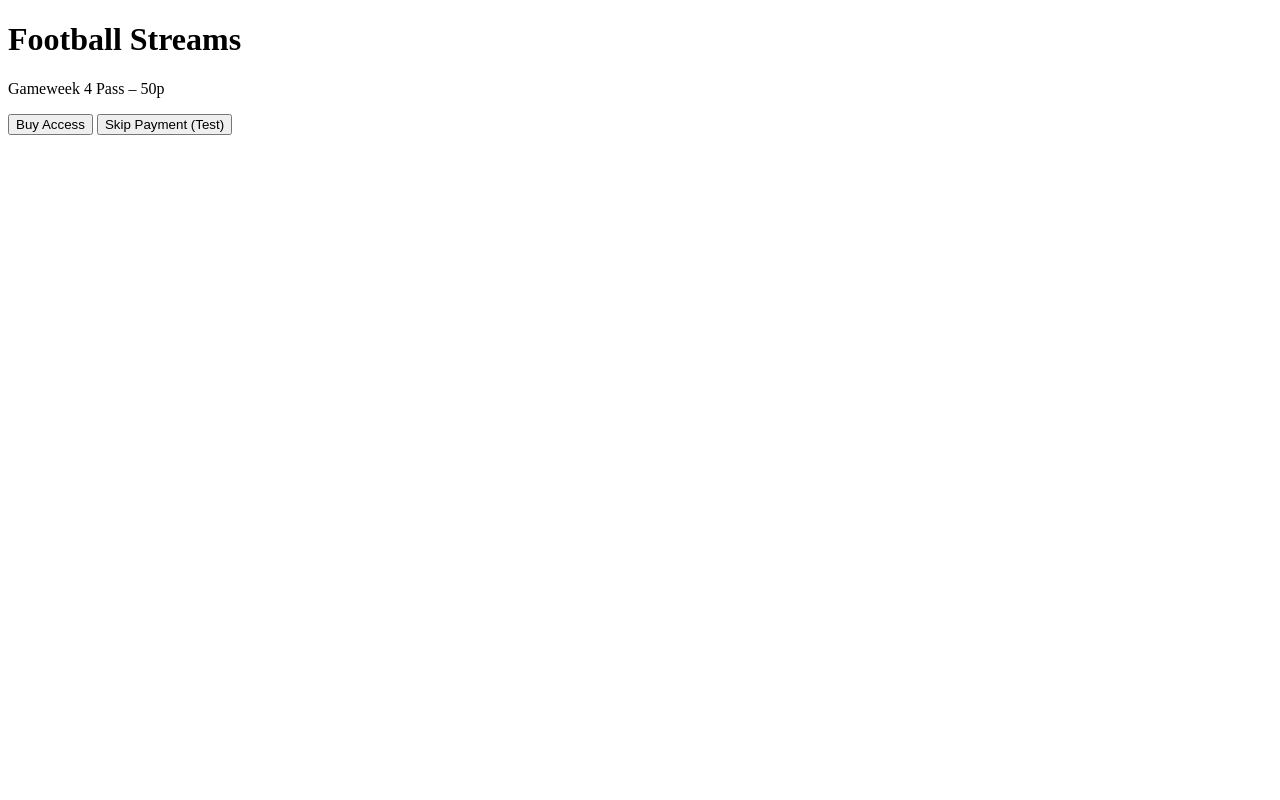
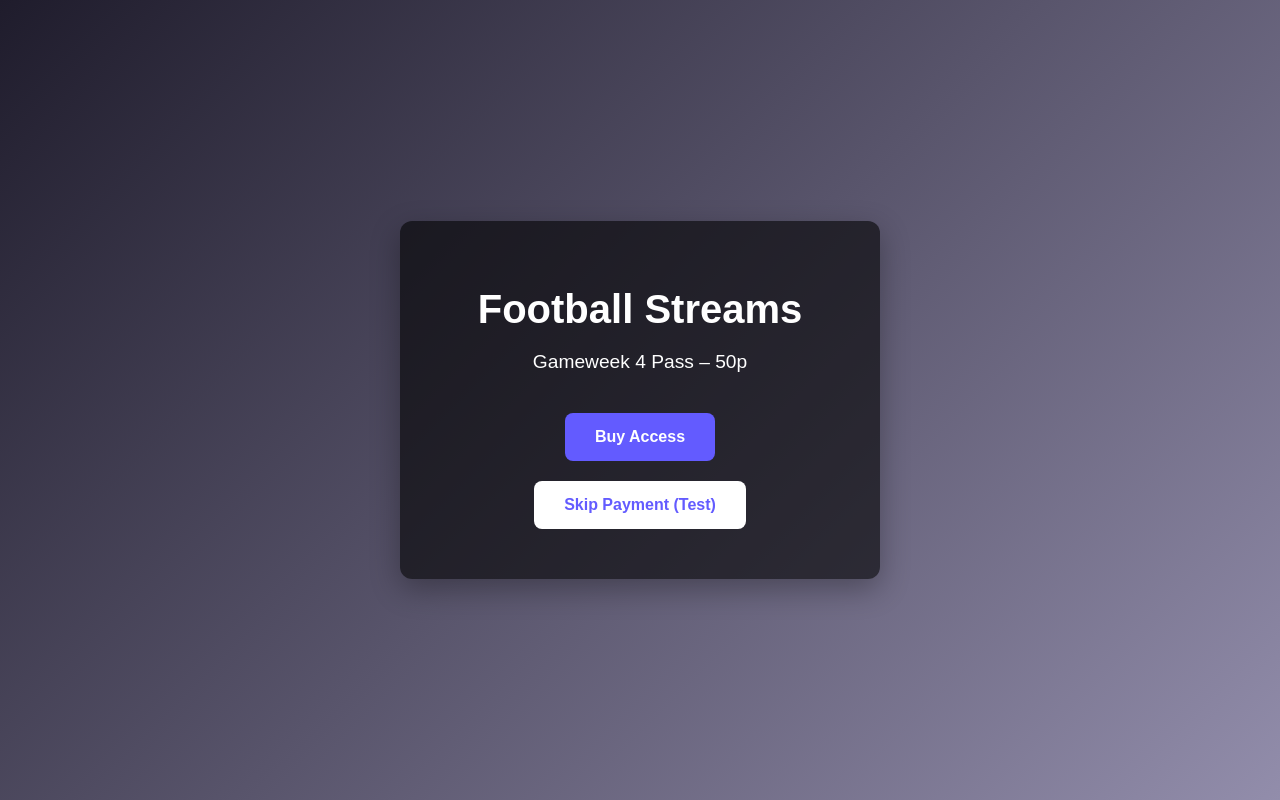
Before and after one commit to voken3959/everpass-football, a website: page index.html in a window 1280 px wide. Drawn offline with Linux system fonts and the light colour scheme.

Commit message:
Update index.html

```diff
--- a/index.html
+++ b/index.html
@@ -2,13 +2,77 @@
 <html>
 <head>
   <title>Football Streams</title>
+  <style>
+    body {
+      margin: 0;
+      font-family: Arial, sans-serif;
+      background: linear-gradient(135deg, #1f1c2c, #928dab);
+      color: #fff;
+      display: flex;
+      justify-content: center;
+      align-items: center;
+      height: 100vh;
+    }
+
+    .card {
+      background: rgba(0, 0, 0, 0.6);
+      padding: 40px;
+      border-radius: 12px;
+      text-align: center;
+      box-shadow: 0 10px 30px rgba(0,0,0,0.3);
+      max-width: 400px;
+      width: 90%;
+    }
+
+    h1 {
+      font-size: 2.5em;
+      margin-bottom: 10px;
+    }
+
+    p {
+      font-size: 1.2em;
+      margin-bottom: 30px;
+    }
+
+    button {
+      padding: 15px 30px;
+      margin: 10px;
+      font-size: 1em;
+      font-weight: bold;
+      border: none;
+      border-radius: 8px;
+      cursor: pointer;
+      transition: transform 0.2s, background 0.2s;
+    }
+
+    #buy {
+      background-color: #635BFF;
+      color: #fff;
+    }
+
+    #buy:hover {
+      transform: scale(1.05);
+      background-color: #7b6fff;
+    }
+
+    #skip {
+      background-color: #fff;
+      color: #635BFF;
+    }
+
+    #skip:hover {
+      transform: scale(1.05);
+      background-color: #f0f0f0;
+    }
+  </style>
 </head>
 <body>
-  <h1>Football Streams</h1>
-  <p>Gameweek 4 Pass – 50p</p>
-  <button id="buy">Buy Access</button>
-  <button id="skip">Skip Payment (Test)</button>
-
+  <div class="card">
+    <h1>Football Streams</h1>
+    <p>Gameweek 4 Pass – 50p</p>
+    <button id="buy">Buy Access</button>
+    <button id="skip">Skip Payment (Test)</button>
+  </div>
 
   <script src="scripts/checkout.js"></script>
 </body>
```
